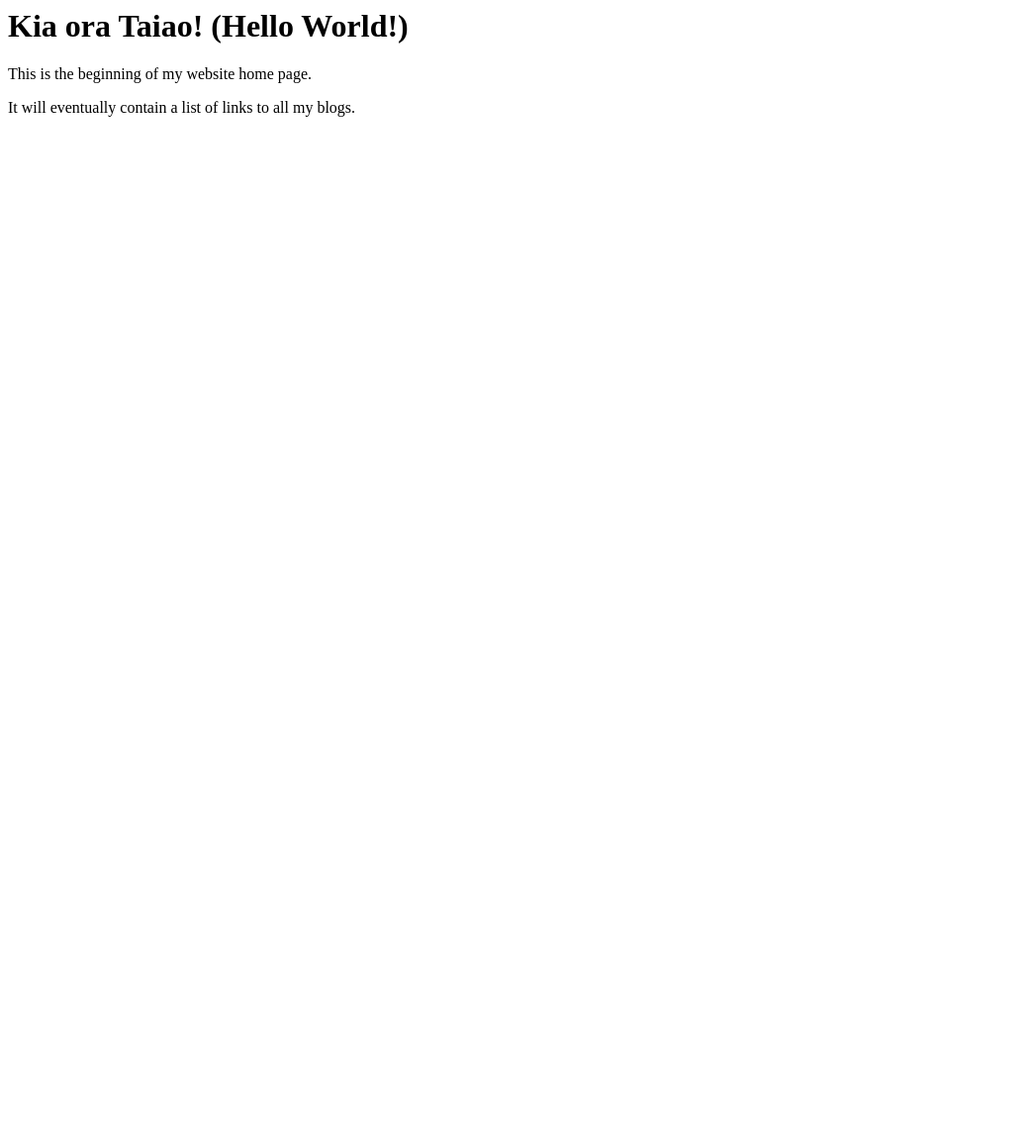
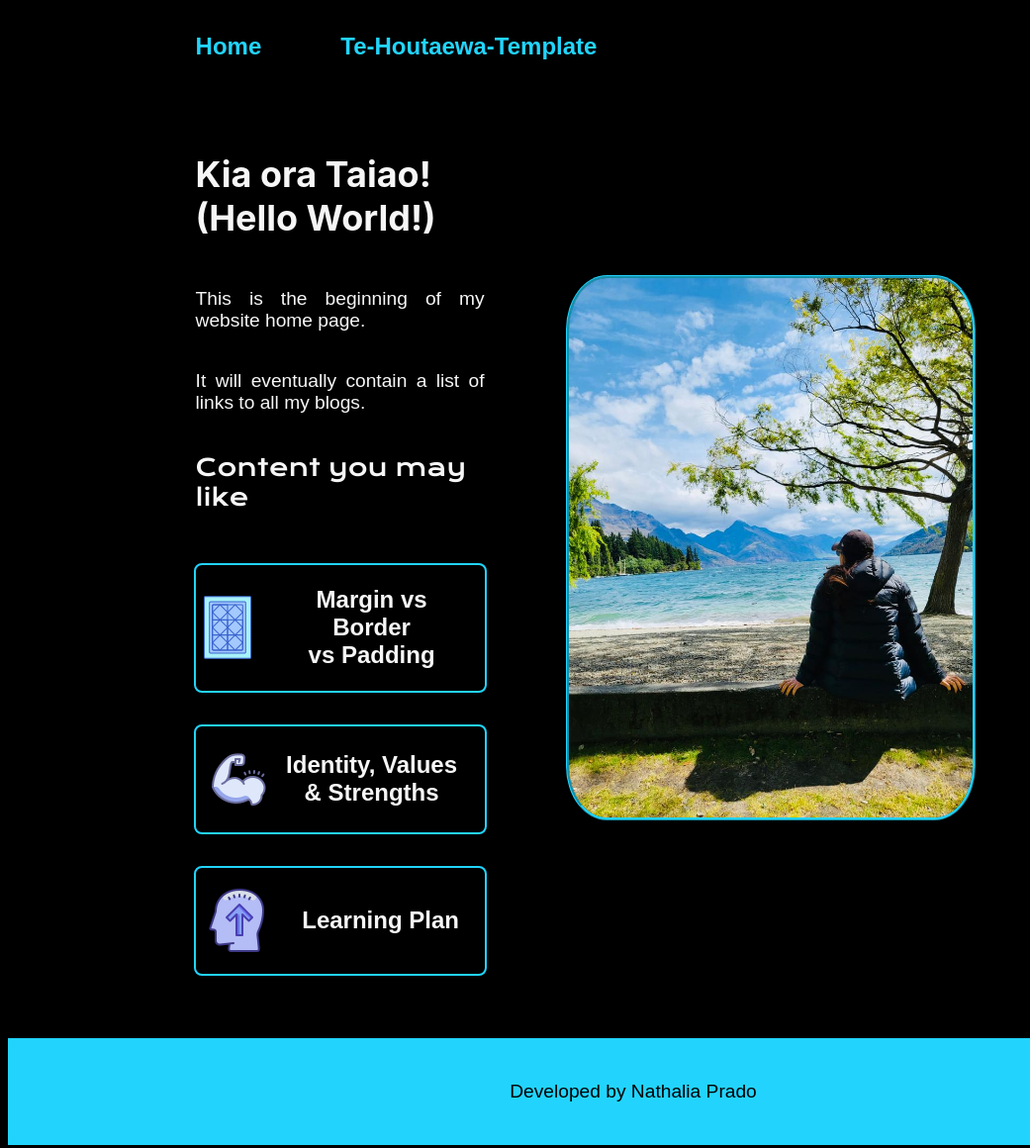
Before and after one commit to nathalia-prado/nathalia-prado.github.io, a plain HTML site: page index.html in a window 1280 px wide. Shown: the whole page at 99% size, without its empty margins (0-1041 px from the left). Before the commit the page ends 800 px from the top, so only its background shows below. Drawn offline with nearby package versions, Linux system fonts and the light colour scheme.

Commit message:
add blog page and extra content sections

```diff
--- a/index.html
+++ b/index.html
@@ -1,9 +1,37 @@
+<!DOCTYPE html>
 <html>
   <head>
-    <title>My blog</title>
+    <title>Welcome to my blog</title>
+    <meta charset="UTF-8">
+    <link href= "./styles/main.css" rel="stylesheet" type="text/css">
+    <meta name="viewport" content="width=device-width, initial-scale=1.0">
+   </head>
+
   <body>
-    <h1>Kia ora Taiao! (Hello World!)</h1>
-    <p> This is the beginning of my website home page.</p>
-    <p> It will eventually contain a list of links to all my blogs. </p>
+    <header class="header">
+      <nav class="header-menu">
+        <a class="header-menu-link" href="index.html">Home</a>
+        <a class="header-menu-link" href="./blog/te-houtaewa-template.html">Te-Houtaewa-Template</a>
+      </nav>
+    </header>
+    <main class="main-content">
+      <section class="main-content-section">
+          <h1 class="main-content-section-h1">Kia ora Taiao! (Hello World!)</h1>
+          <p> This is the beginning of my website home page.</p>
+          <p> It will eventually contain a list of links to all my blogs. </p>
+        <div class="div-links">
+          <h2 class="div-links-title">Content you may like</h2>
+          <a class="links" href="html-css.html"><img src="./assets/border.png">Margin vs Border <br> vs Padding<img src=""></a>
+          <a class="links" href=""><img src="./assets/strength.png">Identity, Values <br> & Strengths<img src=""></a>
+          <a class="links" href=""><img class="link-image" src="./assets/learn-plan.png">Learning Plan<img src=""></a>
+        </div>
+      </section>
+      <div>
+        <img class="image-home" src="./assets/image.png" alt="Photo of Nathalia looking at the sea">
+      </div>
+    </main>
+    <footer class="footer">
+      <p>Developed by Nathalia Prado</p>
+    </footer>
   </body>
 </html>
--- a/styles/main.css
+++ b/styles/main.css
@@ -0,0 +1,144 @@
+@import url('https://fonts.googleapis.com/css2?family=Krona+One&family=Montserrat&display=swap');
+
+.header {
+    padding: 2% 0% 0% 15%;
+}
+
+.header-menu {
+    display: flex;
+    gap: 80px;
+}
+
+.header-menu-link {
+    font-family: 'Monteserrat', sans-serif;
+    font-size: 1.5rem;
+    font-weight: 600;
+    color: #22D4FD;
+    text-decoration: none;
+}
+
+body {
+    box-sizing: border-box;
+    background-color: #000000;
+    color: #f6f6f6;
+    font-family: 'Monteserrat', sans-serif;
+}
+
+h1, h2, h3 {
+    font-family: 'Inter', sans-serif;
+}
+
+li {
+    padding-top: 8%;
+}
+
+.main-content {
+    padding: 5% 15%;
+    display: flex;
+    align-items: center;
+    justify-content: space-between;
+    gap: 82px;
+}
+
+.main-content-section {
+    width: 50%;
+    display: flex;
+    flex-direction: column;
+}
+
+p, .justify {
+    font-size: 1.2rem;
+    text-align: justify;
+    text-justify: inter-word;
+}
+
+.main-content-section-h1 {
+    font-size: 2.25rem;
+}
+
+.div-links {
+    display: flex;
+    flex-direction: column;
+    justify-content: space-between;
+    align-items: center;
+    gap: 32px;
+}
+
+.div-links-title {
+    font-family: 'Krona One', sans-serif;
+    font-weight: 400;
+    font-size: 1.5rem;
+}
+
+.links {
+    display: flex;
+    justify-content: center;
+    gap: 16px;
+    border: 2px solid #22D4FD;
+    width: 100%;
+    text-align: center;
+    border-radius: 8px;
+    font-size: 1.5rem;
+    font-weight: 600;
+    padding: 21.5px 0;
+    text-decoration: none;
+    color: #f6f6f6;
+    font-family: 'Monteserrat', sans-serif;
+    min-height: 50px;
+    align-items: center;
+}
+
+.link-image {
+    padding-right: 18px;
+}
+
+.links:hover {
+    background-color: #272727;
+}
+
+.image-home {
+    width: 80%;
+    border-radius: 10%;
+    border-style: ridge;
+    border-color: #22D4FD;
+}
+
+.image-runner {
+    width: 80%;
+}
+
+.image-example {
+    max-width: 600px;
+}
+
+.footer {
+    padding: 24px;
+    color: black;
+    background-color: #22D4FD;
+    text-align: center;
+    font-family: 'Monteserrat', sans-serif;
+    font-size: 24px;
+    font-weight: 400;
+}
+
+.footer p {
+    text-align: center;
+}
+
+@media (max-width: 1200px) {
+    .header {
+        padding: 10%;
+    }
+
+    .header-menu {
+        justify-content: center;
+    }
+
+    .main-content {
+        flex-direction: column-reverse;
+    }
+
+    .main-content-section {
+        width: auto;
+    }
+}
```
Also changed, not shown: blog/te-houtaewa-template.html (+20 -7 lines), html-css.html (added, +49 -0 lines), assets/border.png (added), assets/code-example.png (added), assets/image.png (added), assets/learn-plan.png (added), assets/padding-example.png (added), assets/runner.png (added), assets/strength.png (added).
